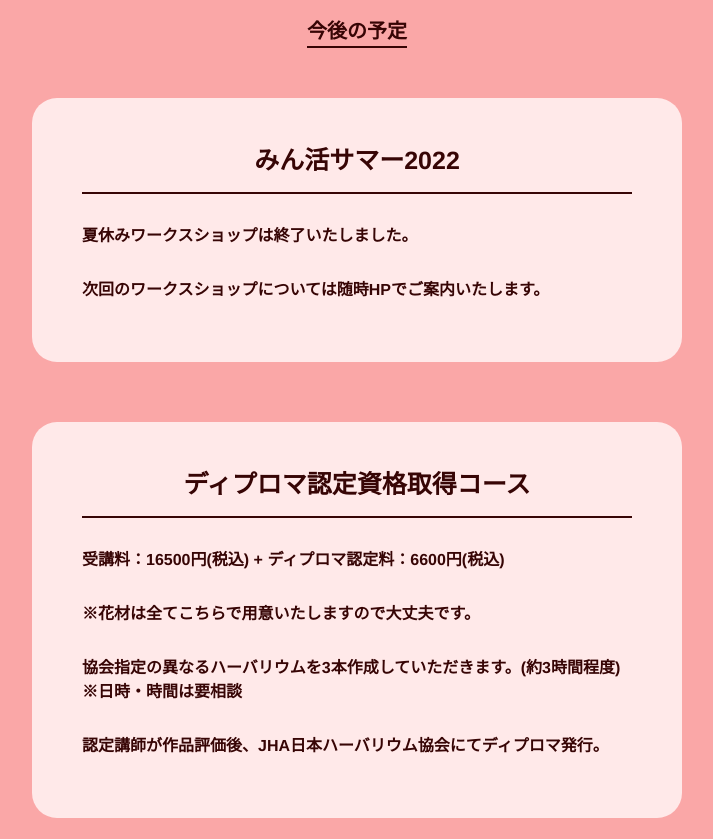
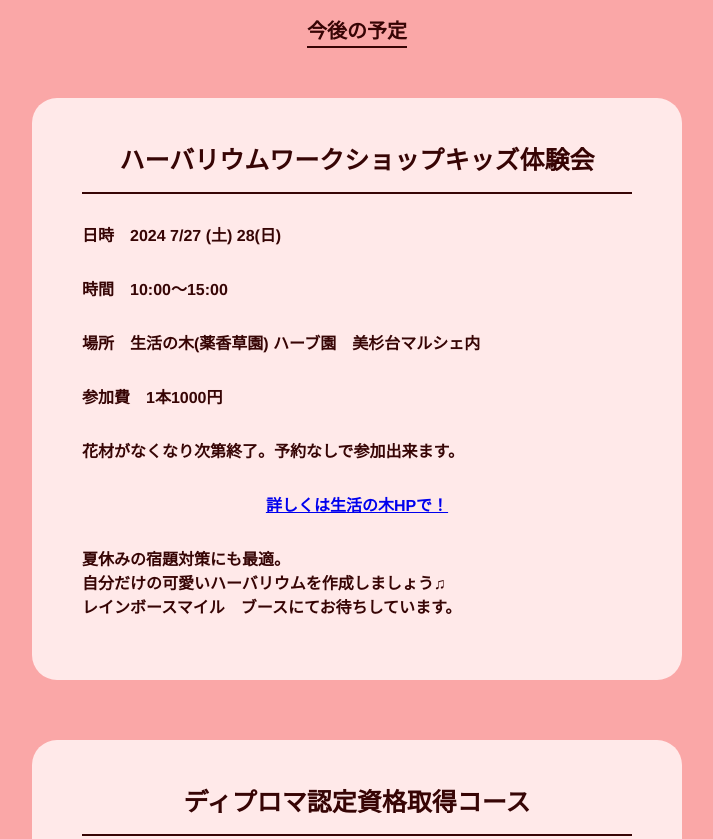
Before and after one commit to recy23/RainbowSmile, a plain HTML site: page index.html in a window 1280 px wide. Shown: the part 2400-3239 px from the top of the page, without its empty margins (283-996 px from the left). Drawn offline with nearby package versions, Linux system fonts and the light colour scheme.

Commit message:
2024 更新

```diff
--- a/index.html
+++ b/index.html
@@ -68,7 +68,8 @@
                 </li>
             </ul>
             <div class="about_text">
-                <p>お家にお花があるだけで気持ちが和らぎますよね。ハーバリウムは長く楽しめるお花です。子育てやお仕事、家事のストレス解消にハーバリウムを作成してみませんか。<span>レインボースマイルは、ワークショップを中心に飯能市で活動している少人数のゆったりした教室です。</span></p>
+                <p>お家にお花があるだけで気持ちが和らぎますよね。ハーバリウムは長く楽しめるお花です。子育てやお仕事、家事のストレス解消にハーバリウムを作成してみませんか。<span>レインボースマイルは、ワークショップを中心に飯能市で活動している少人数のゆったりした教室です。</span>
+                </p>
                 <p>ワークショップ・体験会の日時は、イベントページで随時お知らせ致します。お申し込みの上、お気軽にご連絡ください。<span>この機会に一緒にハーバリウムを楽しみましょう(*´▽｀*)</span>
                 </p>
             </div>
@@ -81,7 +82,10 @@
             <div class="separation"></div>
             <div class="about_about-text">
                 <p><span>教室名</span><span>レインボースマイル</span></p>
-                <p><span>講師</span><span>土屋ひろみ <a href="https://instagram.com/hiromint_77?utm_medium=copy_link" class="insta"><img src="img/Instagram.png" alt="instagram"></a> / 石倉典子</span> <a href="https://instagram.com/ishikuranoriko619?utm_medium=copy_link" class="insta"><img src="img/Instagram.png" alt="instagram"></a></p>
+                <p><span>講師</span><span>土屋ひろみ <a href="https://instagram.com/hiromint_77?utm_medium=copy_link"
+                            class="insta"><img src="img/Instagram.png" alt="instagram"></a> / 石倉典子</span> <a
+                        href="https://instagram.com/ishikuranoriko619?utm_medium=copy_link" class="insta"><img
+                            src="img/Instagram.png" alt="instagram"></a></p>
                 <p><span>活動場所</span><span>飯能市民活動センター / 飯能市民会館</span></p>
                 <p><span>連絡先</span><span>お問い合わせフォームをご利用ください。</span></p>
             </div>
@@ -95,9 +99,17 @@
             </div>
 
             <div class="info_contain">
-                <h4 class="info_contain_cap">みん活サマー2022</h4>
-                <p>夏休みワークスショップは終了いたしました。</p>
-                <p>次回のワークスショップについては随時HPでご案内いたします。</p>
+                <h4 class="info_contain_cap"><span>ハーバリウムワークショップ</span><span>キッズ体験会</span></h4>
+                <p>日時　2024 7/27 (土) 28(日)</p>
+                <p>時間　10:00～15:00 </p>
+                <p>場所　生活の木(薬香草園) ハーブ園　美杉台マルシェ内</p>
+                <p>参加費　1本1000円</p>
+                <p>花材がなくなり次第終了。予約なしで参加出来ます。</p>
+                <a href="https://www.treeoflife.co.jp/garden/">詳しくは生活の木HPで！</a>
+                <p><span style="display: block">夏休みの宿題対策にも最適。</span><span
+                        style="display: block">自分だけの可愛いハーバリウムを作成しましょう♫</span><span
+                        style="display: block">レインボースマイル　ブースにてお待ちしています。</span>
+                </p>
             </div>
 
             <div class="info_contain">
@@ -155,20 +167,23 @@
 
     <footer>
         <div class="sns_icon">
-            <a href="https://www.facebook.com/sharer/sharer.php?u=https://recy23.github.io/RainbowSmile/" target="_blank"><img src="img/facebook.png" alt="fecebook"></a>
+            <a href="https://www.facebook.com/sharer/sharer.php?u=https://recy23.github.io/RainbowSmile/"
+                target="_blank"><img src="img/facebook.png" alt="fecebook"></a>
         </div>
         <div class="sns_icon">
-            <a href="http://twitter.com/share?url=https://recy23.github.io/RainbowSmile/&text=Rainbow Smile公式サイト" target="_blank"><img src="img/twitter.png" alt="twitter"></a>
+            <a href="http://twitter.com/share?url=https://recy23.github.io/RainbowSmile/&text=Rainbow Smile公式サイト"
+                target="_blank"><img src="img/twitter.png" alt="twitter"></a>
         </div>
         <div class="sns_icon">
-            <a href="https://social-plugins.line.me/lineit/share?url=https://recy23.github.io/RainbowSmile/" target="_blank"><img src="img/line.png" alt="line"></a>
+            <a href="https://social-plugins.line.me/lineit/share?url=https://recy23.github.io/RainbowSmile/"
+                target="_blank"><img src="img/line.png" alt="line"></a>
         </div>
-        <p>&copy; 2022 Rainbow Smile</p>
+        <p>&copy; 2024 Rainbow Smile</p>
     </footer>
 
 
     <script>
-        $(function() {
+        $(function () {
             $(`.slider`).slick({
                 autoplay: true,
                 autoplayspeed: 1500,
```
Also changed, not shown: img/twitter.png.
